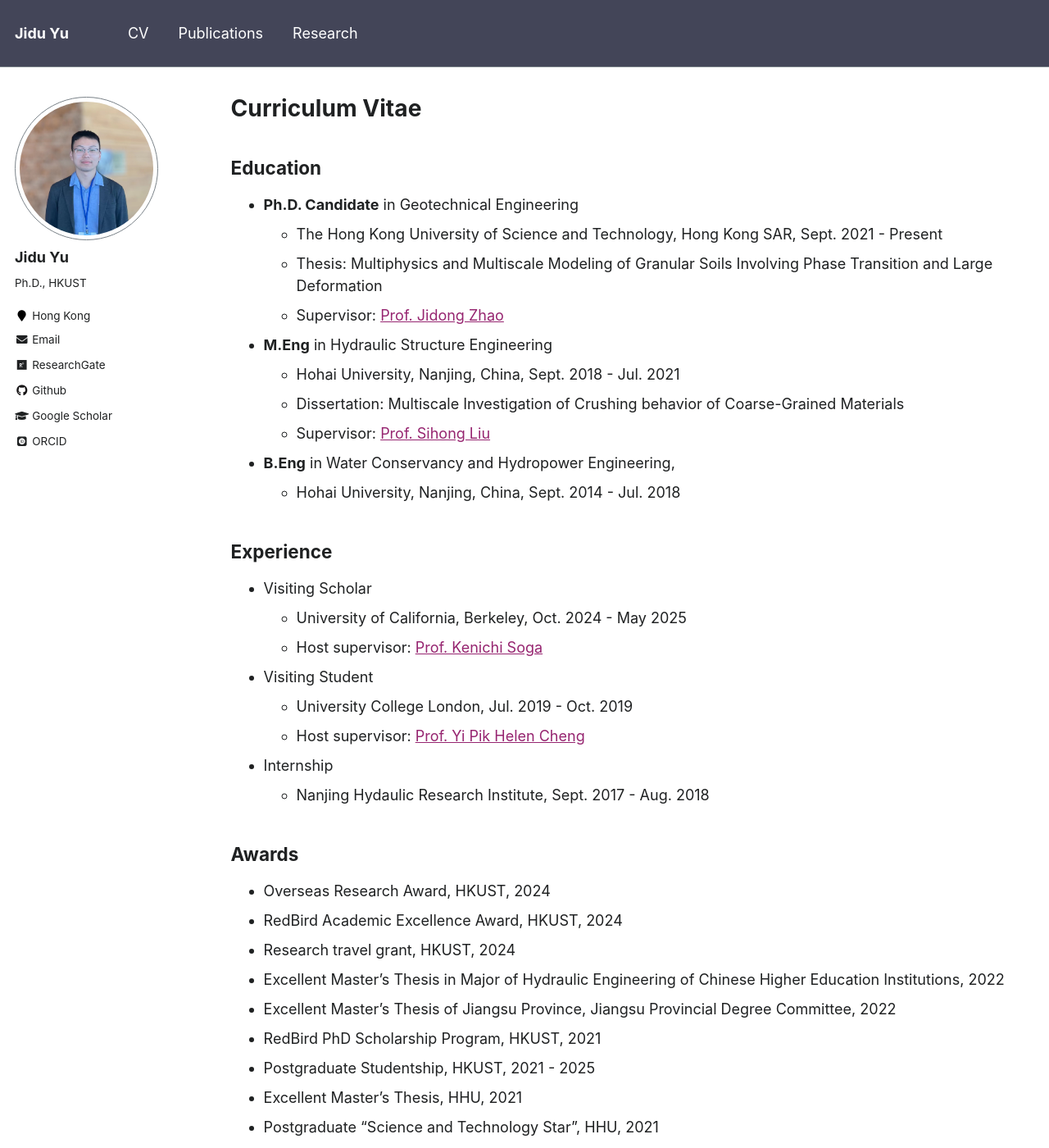
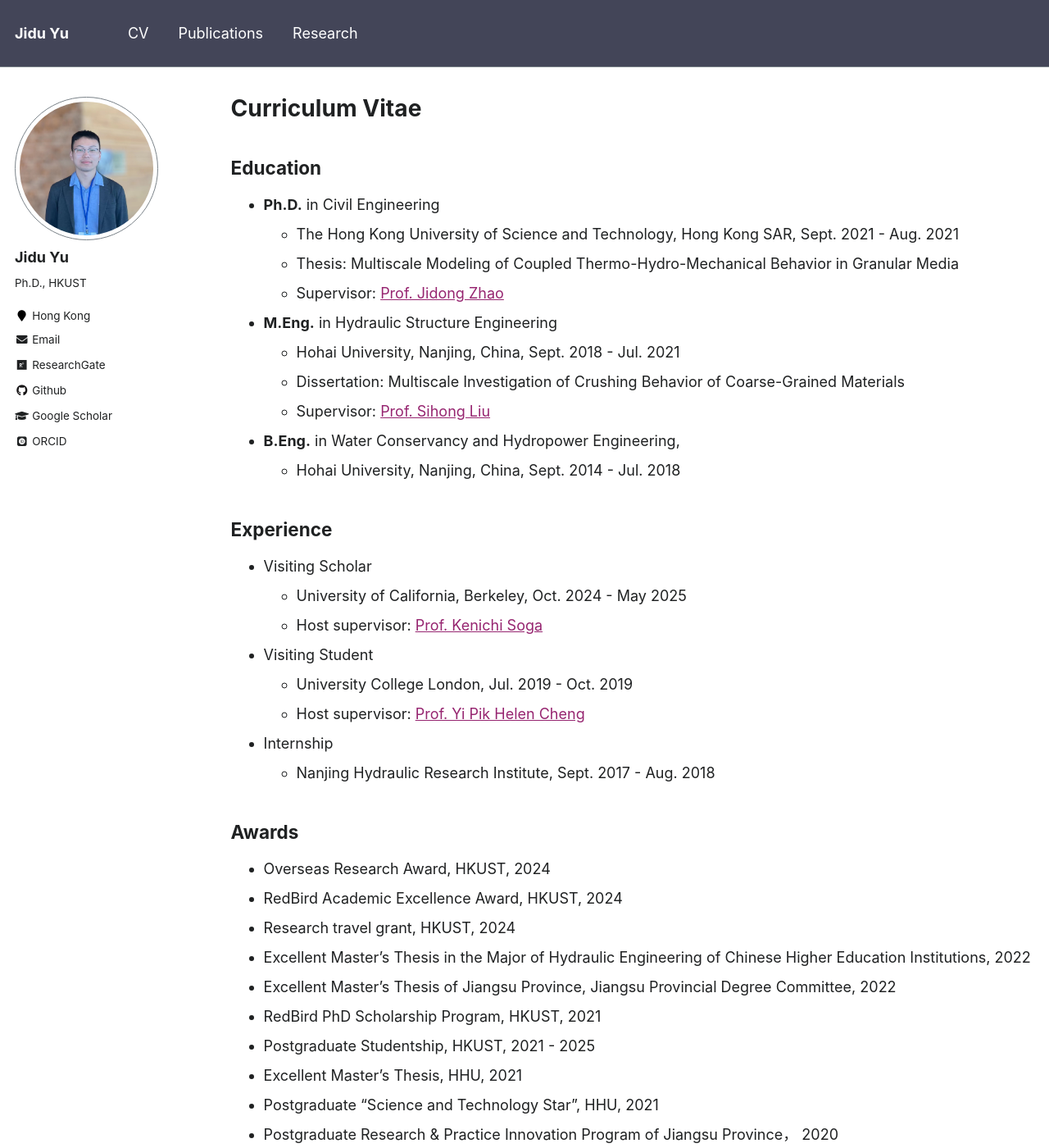
Before and after one commit to yujidu/yujidu.github.io, a Jekyll site: the page built from _pages/cv.md, in a window 1280 px wide and 1400 px high. Shown: the whole window at 82% size. Built offline with Jekyll 4.4.1, drawn with Linux system fonts in a browser that asks for light colours; some web fonts are replaced.

Commit message:
Update cv.md

```diff
--- a/_pages/cv.md
+++ b/_pages/cv.md
@@ -10,17 +10,17 @@
 
 Education
 -----
-* __Ph.D. Candidate__ in Geotechnical Engineering
-  * The Hong Kong University of Science and Technology, Hong Kong SAR, Sept. 2021 - Present
-  * Thesis: Multiphysics and Multiscale Modeling of Granular Soils Involving Phase Transition and Large Deformation
+* __Ph.D.__ in Civil Engineering
+  * The Hong Kong University of Science and Technology, Hong Kong SAR, Sept. 2021 - Aug. 2021
+  * Thesis: Multiscale Modeling of Coupled Thermo-Hydro-Mechanical Behavior in Granular Media
   * Supervisor: [Prof. Jidong Zhao](http://jzhao.people.ust.hk/group.html)
 
-* __M.Eng__ in Hydraulic Structure Engineering
+* __M.Eng.__ in Hydraulic Structure Engineering
   * Hohai University, Nanjing, China, Sept. 2018 - Jul. 2021
-  * Dissertation: Multiscale Investigation of Crushing behavior of Coarse-Grained Materials
+  * Dissertation: Multiscale Investigation of Crushing Behavior of Coarse-Grained Materials
   * Supervisor: [Prof. Sihong Liu](https://www.shliu.com/)
 
-* __B.Eng__ in Water Conservancy and Hydropower Engineering,
+* __B.Eng.__ in Water Conservancy and Hydropower Engineering,
   * Hohai University, Nanjing, China, Sept. 2014 - Jul. 2018
 
 Experience
@@ -34,14 +34,14 @@
   * Host supervisor: [Prof. Yi Pik Helen Cheng](https://profiles.ucl.ac.uk/6010)
 
 * Internship
-  * Nanjing Hydaulic Research Institute, Sept. 2017 - Aug. 2018
+  * Nanjing Hydraulic Research Institute, Sept. 2017 - Aug. 2018
 
 Awards
 -----
 * Overseas Research Award, HKUST, 2024
 * RedBird Academic Excellence Award, HKUST, 2024
 * Research travel grant, HKUST, 2024
-* Excellent Master’s Thesis in Major of Hydraulic Engineering of Chinese Higher Education Institutions, 2022
+* Excellent Master’s Thesis in the Major of Hydraulic Engineering of Chinese Higher Education Institutions, 2022
 * Excellent Master’s Thesis of Jiangsu Province, Jiangsu Provincial Degree Committee, 2022
 * RedBird PhD Scholarship Program, HKUST, 2021
 * Postgraduate Studentship, HKUST, 2021 - 2025
```
